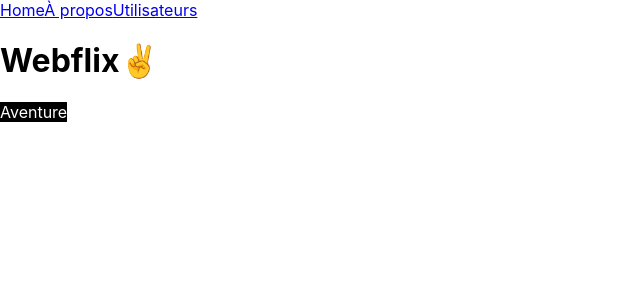
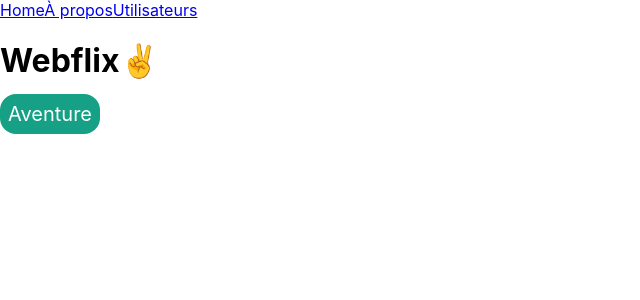
Before and after one commit to kevoliva/webflix, a React app: page / in a window 1280 px wide. Shown: the top 300 px of the page, without its empty margins (0-640 px from the left). Built offline with nearby package versions, Linux system fonts and the light colour scheme.

Commit message:
Test update genre's style

```diff
--- a/src/Genre.style.js
+++ b/src/Genre.style.js
@@ -2,9 +2,11 @@ import { createUseStyles } from 'react-jss';
 
 const useStyles = createUseStyles({
     root: {
-        padding: '8',
-        backgroundColor: 'black',
-        color: 'white'
+        padding: 8,
+        backgroundColor: '#16a085',
+        color: 'white',
+        fontSize: '20px',
+        borderRadius: '16px',
     }
 });
 
```
